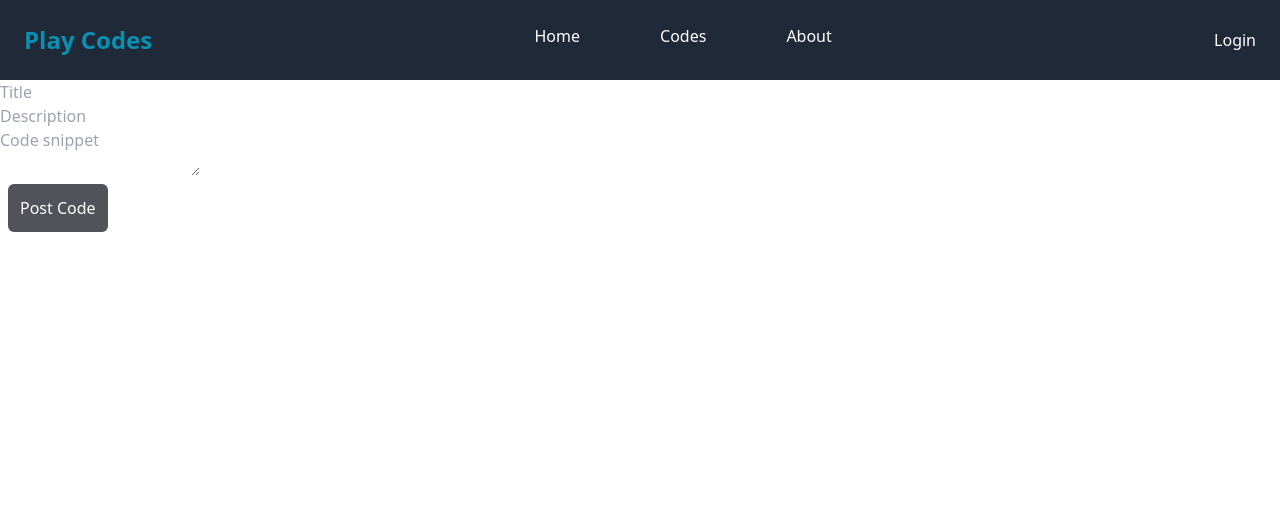
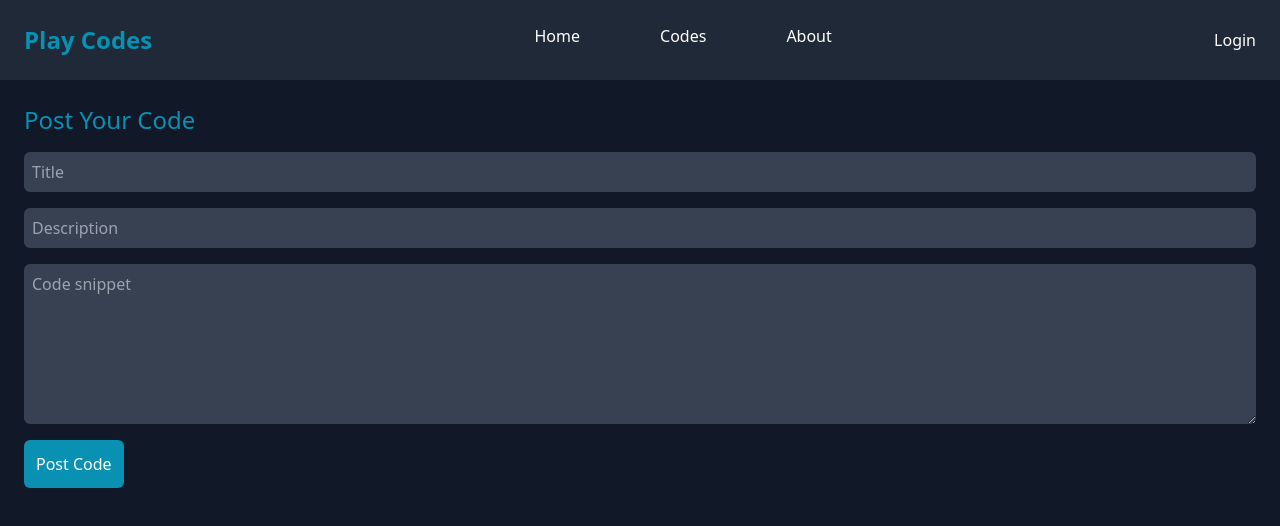
Before and after one commit to Shivangi917/Play-Codes, a React (Vite) app: page /postcode in a window 1280 px wide. Shown: the top 526 px of the page. Built offline with nearby package versions, Linux system fonts and the light colour scheme.

Commit message:
post code and project section styling

```diff
--- a/src/Components/Homepage/Homepage.jsx
+++ b/src/Components/Homepage/Homepage.jsx
@@ -13,7 +13,7 @@ const HomePage = () => {
       <div>
         <div className='flex min-h-screen bg-zinc-900'>
           {/* Left Sidebar */}
-          <div className="flex-1 mt-5">
+          <div className="flex-1 mt-5 sticky top-0">
             <LeftSidebar />
           </div>
 
@@ -23,7 +23,7 @@ const HomePage = () => {
           </div>
 
           {/* Right Sidebar */}
-          <div className="flex-1 mt-5">
+          <div className="flex-1 mt-5 sticky top-0">
             <RightSidebar />
           </div>
         </div>
--- a/src/Components/Homepage/LeftSidebar.jsx
+++ b/src/Components/Homepage/LeftSidebar.jsx
@@ -2,7 +2,7 @@ import React from 'react';
 
 const LeftSidebar = () => {
   return (
-    <div className='bg-gray-900 text-white p-4 shadow-lg rounded-lg sticky top-0 h-screen'>
+    <div className='bg-gray-900 text-white p-4 shadow-lg rounded-lg h-screen'>
       <h2 className="text-2xl font-bold mb-4 border-b-2 border-cyan-600 pb-2">Dashboard</h2>
 
       <div className='mb-8'>
--- a/src/Components/Homepage/RightSidebar.jsx
+++ b/src/Components/Homepage/RightSidebar.jsx
@@ -2,7 +2,7 @@ import React from 'react';
 
 const RightSidebar = () => {
   return (
-    <div className='bg-gray-900 text-white p-4 rounded-lg shadow-lg sticky top-4'>
+    <div className='bg-gray-900 text-white p-4 rounded-lg shadow-lg'>
       <h2 className="text-2xl mb-4">Right Sidebar</h2>
 
       {/* Sponsored Ads */}
--- a/src/Components/Navbar/Navbar.jsx
+++ b/src/Components/Navbar/Navbar.jsx
@@ -10,7 +10,7 @@ const Navbar = ({ isLoggedIn, username, handleLogout }) => {
   }
 
   return (
-    <nav className='flex justify-between p-6 text-white bg-gray-800'>
+    <nav className='flex justify-between p-6 text-white bg-gray-800 z-10 relative'>
       <div className='font-bold text-2xl text-cyan-600'>
         <p>Play Codes</p>
       </div>
--- a/src/Components/Post/PostCode.jsx
+++ b/src/Components/Post/PostCode.jsx
@@ -1,12 +1,12 @@
 import React, { useState } from 'react';
 import axios from 'axios';
 
-const PostCode = ({useremail}) => {
+const PostCode = ({ useremail }) => {
     const [title, setTitle] = useState('');
     const [description, setDescription] = useState('');
     const [codeSnippet, setCodeSnippet] = useState('');
 
-    const handleSubmit = async(e) => {
+    const handleSubmit = async (e) => {
         e.preventDefault();
 
         try {
@@ -14,7 +14,7 @@ const PostCode = ({useremail}) => {
                 title,
                 description,
                 codeSnippet,
-                useremail
+                useremail,
             };
 
             const response = await axios.post('http://localhost:3000/codes', payload);
@@ -25,29 +25,39 @@ const PostCode = ({useremail}) => {
     };
 
     return (
-        <div>
+        <div className="bg-gray-900 p-6 shadow-md min-h-screen">
+            <h2 className="text-2xl text-cyan-600 mb-4">Post Your Code</h2>
             <form onSubmit={handleSubmit}>
-                <input type="text"
-                placeholder='Title'
-                className='block'
+                <input
+                    type="text"
+                    placeholder="Title"
+                    className="block w-full p-2 mb-4 rounded-md bg-gray-700 text-white placeholder-gray-400"
                     value={title}
                     onChange={(e) => setTitle(e.target.value)}
                 />
-                <input type="text"
-                placeholder='Description'
-                className='block'
+                <input
+                    type="text"
+                    placeholder="Description"
+                    className="block w-full p-2 mb-4 rounded-md bg-gray-700 text-white placeholder-gray-400"
                     value={description}
                     onChange={(e) => setDescription(e.target.value)}
                 />
-                <textarea placeholder='Code snippet'
-                className='block'
+                <textarea
+                    placeholder="Code snippet"
+                    className="block w-full p-2 mb-4 rounded-md bg-gray-700 text-white placeholder-gray-400"
                     value={codeSnippet}
                     onChange={(e) => setCodeSnippet(e.target.value)}
+                    rows="6"
                 />
-                <button type='submit' className='bg-zinc-600 p-3 rounded-md text-white m-2'>Post Code</button>
+                <button
+                    type="submit"
+                    className="bg-cyan-600 p-3 rounded-md text-white hover:bg-cyan-500 transition duration-200"
+                >
+                    Post Code
+                </button>
             </form>
         </div>
-    )
-}
+    );
+};
 
 export default PostCode;
--- a/src/Components/Post/PostProject.jsx
+++ b/src/Components/Post/PostProject.jsx
@@ -22,24 +22,32 @@ const PostProject = ({ useremail }) => {
     };
 
     return (
-        <div>
+        <div className="min-h-screen bg-gray-900 flex items-center justify-center p-6">
+            <div className="bg-gray-800 p-8 rounded-lg shadow-lg w-full max-w-md">
+                <h2 className="text-3xl text-cyan-600 mb-4 text-center">Upload Your Project</h2>
                 <form onSubmit={handleSubmit}>
-                <input
-                    type="text"
-                    placeholder='Description'
+                    <textarea
+                        placeholder="Description"
                         value={description}
                         onChange={(e) => setDescription(e.target.value)}
-                    className='block'
+                        className="block w-full p-3 mb-4 rounded-md bg-gray-700 text-white placeholder-gray-400 resize-none"
+                        rows="4"
                         required
                     />
                     <input
                         type="file"
                         accept="image/*"
                         onChange={e => setImage(e.target.files[0])}
-                    className='block'
+                        className="block w-full text-gray-200 mb-4"
                     />
-                <button type="submit">Upload Project</button>
+                    <button
+                        type="submit"
+                        className="bg-cyan-600 w-full p-3 rounded-md text-white hover:bg-cyan-500 transition duration-200"
+                    >
+                        Upload Project
+                    </button>
                 </form>
+            </div>
         </div>
     );
 };
```
Lines whose indentation alone changed are shown as unchanged.
